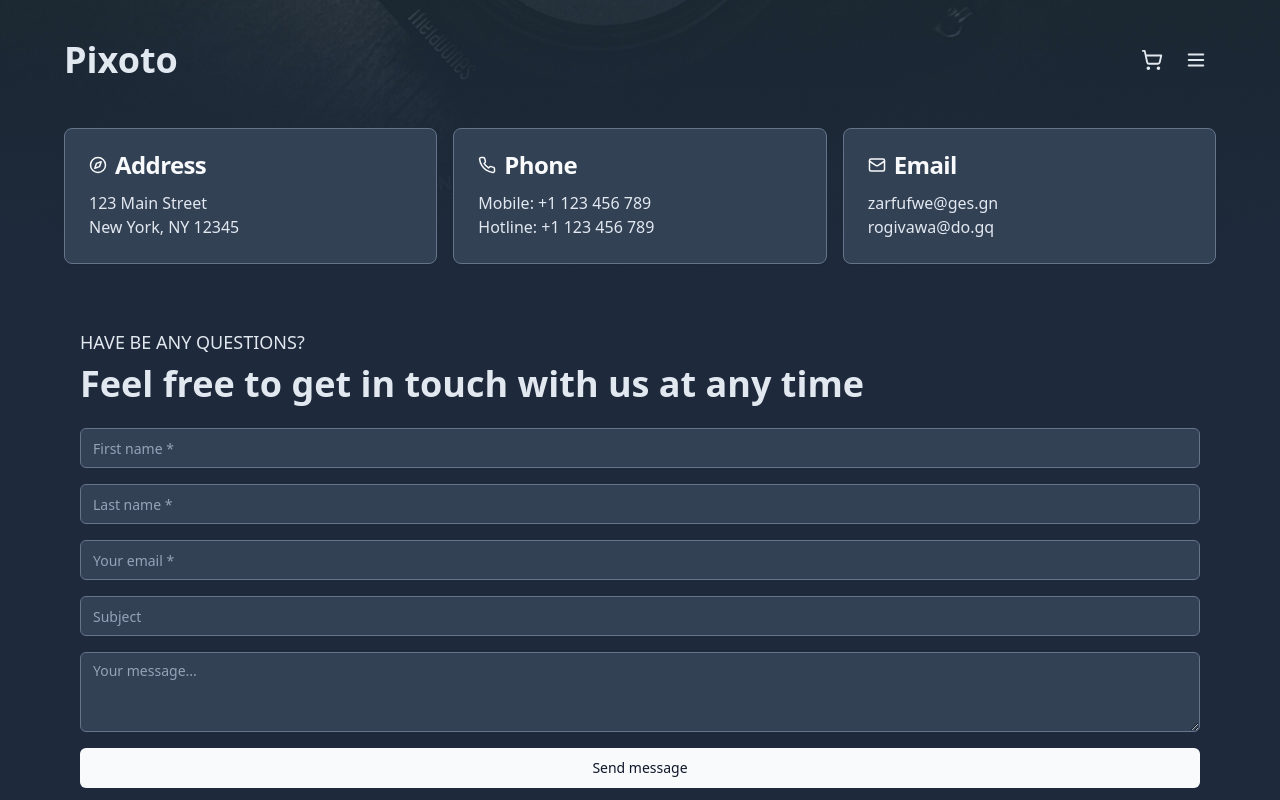
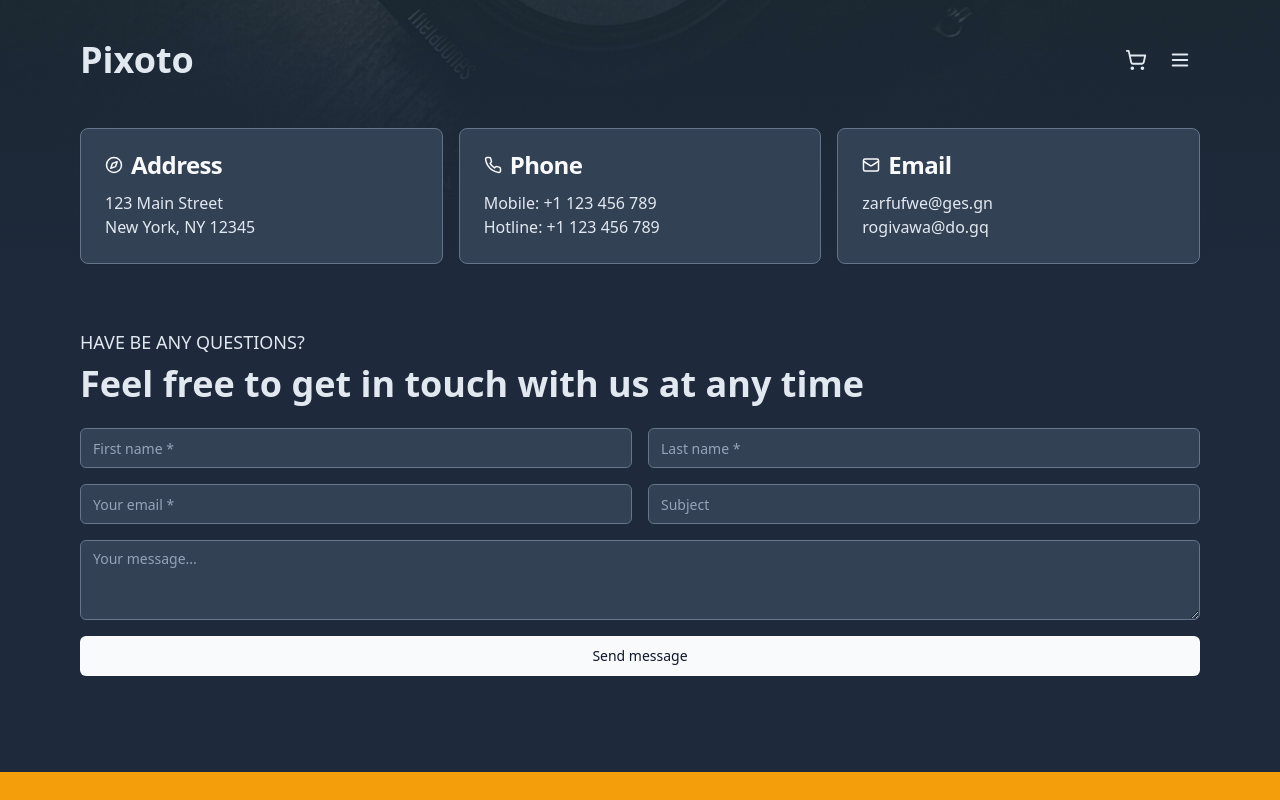
Before and after one commit to seesmof/Pixoto-Photos-Website, a Next.js app: page /contact in a window 1280 px wide. Shown: the top 800 px of the page. Built offline with nearby package versions, Linux system fonts and the light colour scheme.

Commit message:
🌿: Monday, August 28, 2023 at 3:13:50 PM Eastern European Summer Time

```diff
--- a/app/contact/page.tsx
+++ b/app/contact/page.tsx
@@ -2,6 +2,7 @@
 
 import Footer from "@/components/footer";
 import Navbar from "@/components/navbar";
+import { AspectRatio } from "@/components/ui/aspect-ratio";
 import { Button } from "@/components/ui/button";
 import {
   Card,
@@ -10,6 +11,7 @@ import {
   CardTitle,
 } from "@/components/ui/card";
 import { Input } from "@/components/ui/input";
+import { Skeleton } from "@/components/ui/skeleton";
 import { Textarea } from "@/components/ui/textarea";
 import { Compass, Mail, Phone } from "lucide-react";
 import React from "react";
@@ -18,9 +20,9 @@ const page = () => {
   return (
     <>
       <main className="min-h-screen">
-        <div className="p-4 grid bg-center relative bg-no-repeat bg-cover bg-[url('/assets/contact-header.jpg')]">
+        <div className="grid bg-center relative bg-no-repeat bg-cover bg-[url('/assets/contact-header.jpg')]">
           <div className="absolute inset-0 bg-gradient-to-b from-transparent to-slate-800 z-10"></div>
-          <section className="grid max-w-6xl mx-auto w-full z-20">
+          <section className="grid max-w-6xl p-4 mx-auto w-full z-20">
             <div className="mb-12">
               <Navbar />
             </div>
@@ -75,7 +77,7 @@ const page = () => {
             Feel free to get in touch with us at any time
           </h2>
           <div className="grid gap-4 pt-6">
-            <div className="grid gap-4">
+            <div className="grid gap-4 lg:grid-cols-2">
               <Input
                 className="bg-slate-700 border border-slate-500 focus:border-slate-200 focus:border-2"
                 type="text"
@@ -89,7 +91,7 @@ const page = () => {
                 placeholder="Last name *"
               />
             </div>
-            <div className="grid gap-4">
+            <div className="grid gap-4 lg:grid-cols-2">
               <Input
                 className="bg-slate-700 border border-slate-500 focus:border-slate-200 focus:border-2"
                 type="email"
@@ -111,6 +113,7 @@ const page = () => {
             <Button variant="default">Send message</Button>
           </div>
         </section>
+        <div className="bg-amber-500 w-full aspect-video my-12"></div>
         <Footer />
       </main>
     </>
```
